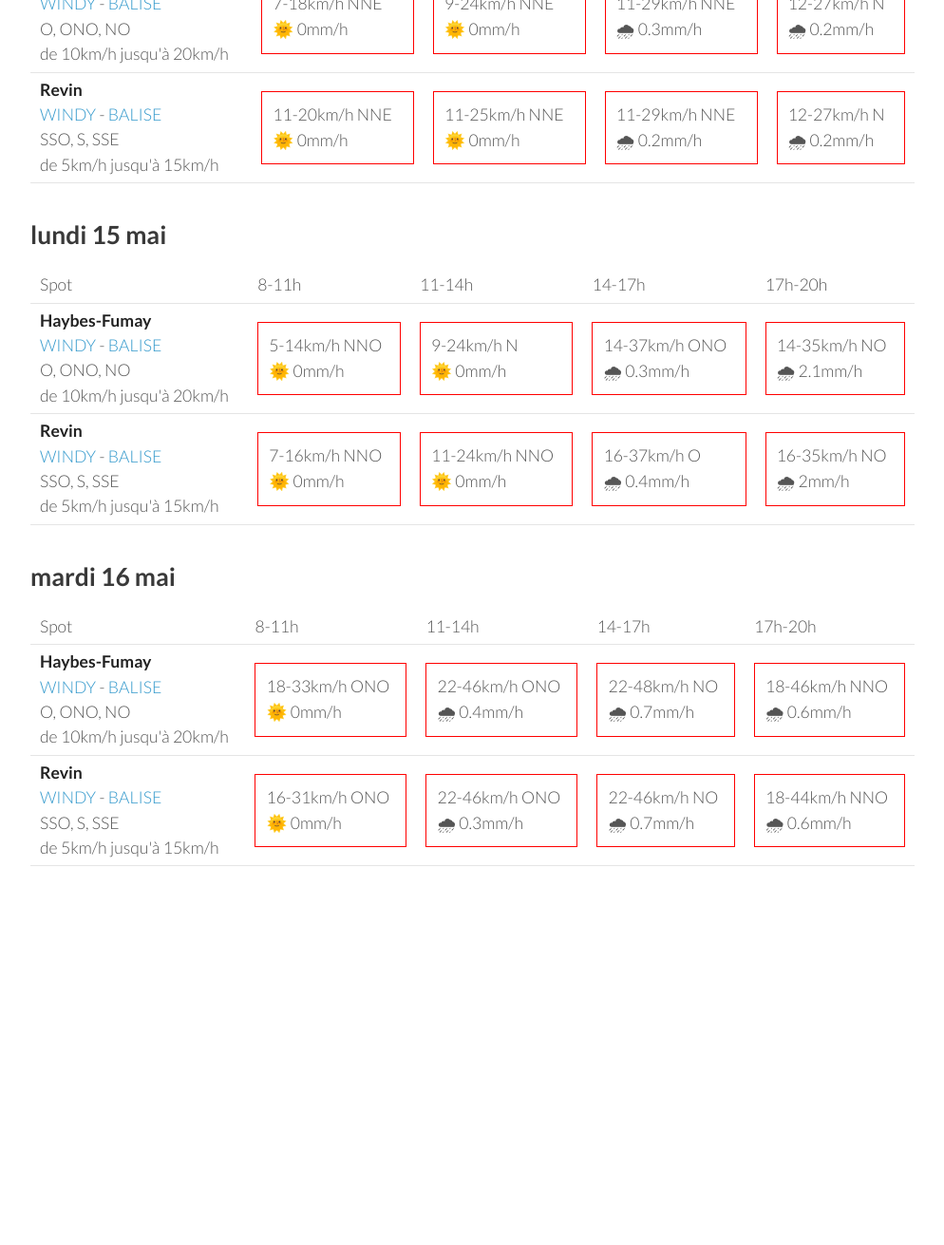
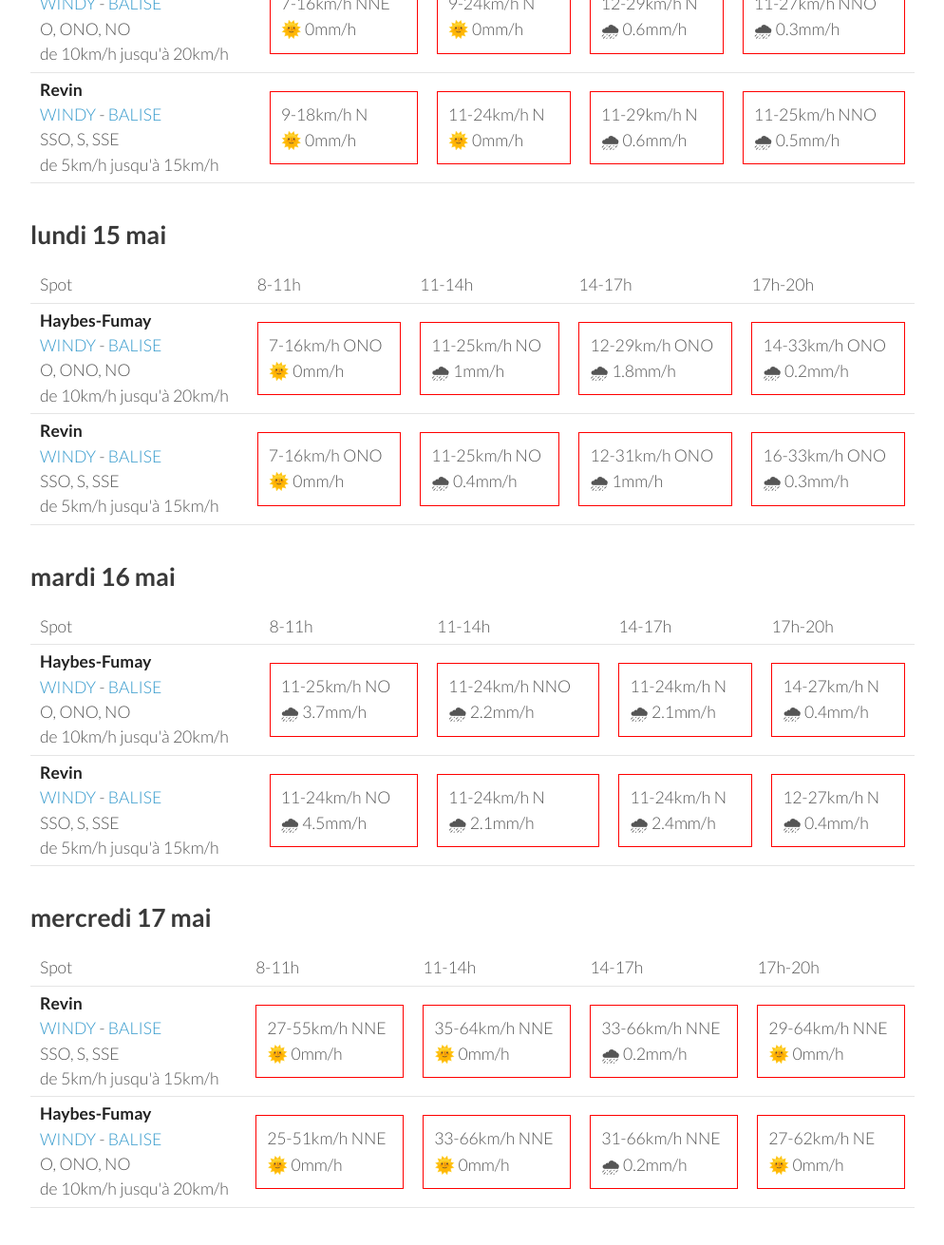
Before and after one commit to parapente-dans-le-nord/parapente-dans-le-nord.github.io, a Jekyll site: the page built from ardennes.markdown, in a window 1280 px wide and 1400 px high, scrolled down 1126 px. Shown: the top 1311 px of the window at 95% size, without its empty margins (26-1020 px from the left). Built offline with Jekyll 4.4.1, drawn with Linux system fonts in a browser that asks for light colours; before the commit the page ends 2166 px from its top, so only the background shows below that; some of the changed text lies outside the part shown.

Commit message:
update index.markdown

```diff
--- a/ardennes.markdown
+++ b/ardennes.markdown
@@ -96,20 +96,20 @@ page mise à jour le vendredi 12 mai 06:10
 <tr>
         <td><strong>Haybes-Fumay</strong><br><a href="https://windy.com/49.998/4.715?49.913,4.738,10">WINDY</a> - <span class=""><a href="http://www.balisemeteo.com/balise.php?idBalise=104">BALISE</a> </span><br> <span class="vent-favorable">O, ONO, NO</span><br><span class="force-vent">de 10km/h jusqu'à 20km/h</span> </td>
 
-            <td><div class="not-flyable"><p>7-18km/h NNE</p><p>🌞 0mm/h</p></div></td>
-            <td><div class="not-flyable"><p>9-24km/h NNE</p><p>🌞 0mm/h</p></div></td>
-            <td><div class="not-flyable"><p>11-29km/h NNE</p><p>🌧 0.3mm/h</p></div></td>
-            <td><div class="not-flyable"><p>12-27km/h N</p><p>🌧 0.2mm/h</p></div></td>
+            <td><div class="not-flyable"><p>7-16km/h NNE</p><p>🌞 0mm/h</p></div></td>
+            <td><div class="not-flyable"><p>9-24km/h N</p><p>🌞 0mm/h</p></div></td>
+            <td><div class="not-flyable"><p>12-29km/h N</p><p>🌧 0.6mm/h</p></div></td>
+            <td><div class="not-flyable"><p>11-27km/h NNO</p><p>🌧 0.3mm/h</p></div></td>
 
 
     </tr>
 <tr>
         <td><strong>Revin</strong><br><a href="https://windy.com/49.948/4.625?49.543,4.625,8">WINDY</a> - <span class=""><a href="http://www.balisemeteo.com/balise.php?idBalise=5019">BALISE</a> </span><br> <span class="vent-favorable">SSO, S, SSE</span><br><span class="force-vent">de 5km/h jusqu'à 15km/h</span> </td>
 
-            <td><div class="not-flyable"><p>11-20km/h NNE</p><p>🌞 0mm/h</p></div></td>
-            <td><div class="not-flyable"><p>11-25km/h NNE</p><p>🌞 0mm/h</p></div></td>
-            <td><div class="not-flyable"><p>11-29km/h NNE</p><p>🌧 0.2mm/h</p></div></td>
-            <td><div class="not-flyable"><p>12-27km/h N</p><p>🌧 0.2mm/h</p></div></td>
+            <td><div class="not-flyable"><p>9-18km/h N</p><p>🌞 0mm/h</p></div></td>
+            <td><div class="not-flyable"><p>11-24km/h N</p><p>🌞 0mm/h</p></div></td>
+            <td><div class="not-flyable"><p>11-29km/h N</p><p>🌧 0.6mm/h</p></div></td>
+            <td><div class="not-flyable"><p>11-25km/h NNO</p><p>🌧 0.5mm/h</p></div></td>
 
 
     </tr>
@@ -132,20 +132,20 @@ page mise à jour le vendredi 12 mai 06:10
 <tr>
         <td><strong>Haybes-Fumay</strong><br><a href="https://windy.com/49.998/4.715?49.913,4.738,10">WINDY</a> - <span class=""><a href="http://www.balisemeteo.com/balise.php?idBalise=104">BALISE</a> </span><br> <span class="vent-favorable">O, ONO, NO</span><br><span class="force-vent">de 10km/h jusqu'à 20km/h</span> </td>
 
-            <td><div class="not-flyable"><p>5-14km/h NNO</p><p>🌞 0mm/h</p></div></td>
-            <td><div class="not-flyable"><p>9-24km/h N</p><p>🌞 0mm/h</p></div></td>
-            <td><div class="not-flyable"><p>14-37km/h ONO</p><p>🌧 0.3mm/h</p></div></td>
-            <td><div class="not-flyable"><p>14-35km/h NO</p><p>🌧 2.1mm/h</p></div></td>
+            <td><div class="not-flyable"><p>7-16km/h ONO</p><p>🌞 0mm/h</p></div></td>
+            <td><div class="not-flyable"><p>11-25km/h NO</p><p>🌧 1mm/h</p></div></td>
+            <td><div class="not-flyable"><p>12-29km/h ONO</p><p>🌧 1.8mm/h</p></div></td>
+            <td><div class="not-flyable"><p>14-33km/h ONO</p><p>🌧 0.2mm/h</p></div></td>
 
 
     </tr>
 <tr>
         <td><strong>Revin</strong><br><a href="https://windy.com/49.948/4.625?49.543,4.625,8">WINDY</a> - <span class=""><a href="http://www.balisemeteo.com/balise.php?idBalise=5019">BALISE</a> </span><br> <span class="vent-favorable">SSO, S, SSE</span><br><span class="force-vent">de 5km/h jusqu'à 15km/h</span> </td>
 
-            <td><div class="not-flyable"><p>7-16km/h NNO</p><p>🌞 0mm/h</p></div></td>
-            <td><div class="not-flyable"><p>11-24km/h NNO</p><p>🌞 0mm/h</p></div></td>
-            <td><div class="not-flyable"><p>16-37km/h O</p><p>🌧 0.4mm/h</p></div></td>
-            <td><div class="not-flyable"><p>16-35km/h NO</p><p>🌧 2mm/h</p></div></td>
+            <td><div class="not-flyable"><p>7-16km/h ONO</p><p>🌞 0mm/h</p></div></td>
+            <td><div class="not-flyable"><p>11-25km/h NO</p><p>🌧 0.4mm/h</p></div></td>
+            <td><div class="not-flyable"><p>12-31km/h ONO</p><p>🌧 1mm/h</p></div></td>
+            <td><div class="not-flyable"><p>16-33km/h ONO</p><p>🌧 0.3mm/h</p></div></td>
 
 
     </tr>
@@ -168,20 +168,20 @@ page mise à jour le vendredi 12 mai 06:10
 <tr>
         <td><strong>Haybes-Fumay</strong><br><a href="https://windy.com/49.998/4.715?49.913,4.738,10">WINDY</a> - <span class=""><a href="http://www.balisemeteo.com/balise.php?idBalise=104">BALISE</a> </span><br> <span class="vent-favorable">O, ONO, NO</span><br><span class="force-vent">de 10km/h jusqu'à 20km/h</span> </td>
 
-            <td><div class="not-flyable"><p>18-33km/h ONO</p><p>🌞 0mm/h</p></div></td>
-            <td><div class="not-flyable"><p>22-46km/h ONO</p><p>🌧 0.4mm/h</p></div></td>
-            <td><div class="not-flyable"><p>22-48km/h NO</p><p>🌧 0.7mm/h</p></div></td>
-            <td><div class="not-flyable"><p>18-46km/h NNO</p><p>🌧 0.6mm/h</p></div></td>
+            <td><div class="not-flyable"><p>11-25km/h NO</p><p>🌧 3.7mm/h</p></div></td>
+            <td><div class="not-flyable"><p>11-24km/h NNO</p><p>🌧 2.2mm/h</p></div></td>
+            <td><div class="not-flyable"><p>11-24km/h N</p><p>🌧 2.1mm/h</p></div></td>
+            <td><div class="not-flyable"><p>14-27km/h N</p><p>🌧 0.4mm/h</p></div></td>
 
 
     </tr>
 <tr>
         <td><strong>Revin</strong><br><a href="https://windy.com/49.948/4.625?49.543,4.625,8">WINDY</a> - <span class=""><a href="http://www.balisemeteo.com/balise.php?idBalise=5019">BALISE</a> </span><br> <span class="vent-favorable">SSO, S, SSE</span><br><span class="force-vent">de 5km/h jusqu'à 15km/h</span> </td>
 
-            <td><div class="not-flyable"><p>16-31km/h ONO</p><p>🌞 0mm/h</p></div></td>
-            <td><div class="not-flyable"><p>22-46km/h ONO</p><p>🌧 0.3mm/h</p></div></td>
-            <td><div class="not-flyable"><p>22-46km/h NO</p><p>🌧 0.7mm/h</p></div></td>
-            <td><div class="not-flyable"><p>18-44km/h NNO</p><p>🌧 0.6mm/h</p></div></td>
+            <td><div class="not-flyable"><p>11-24km/h NO</p><p>🌧 4.5mm/h</p></div></td>
+            <td><div class="not-flyable"><p>11-24km/h N</p><p>🌧 2.1mm/h</p></div></td>
+            <td><div class="not-flyable"><p>11-24km/h N</p><p>🌧 2.4mm/h</p></div></td>
+            <td><div class="not-flyable"><p>12-27km/h N</p><p>🌧 0.4mm/h</p></div></td>
 
 
     </tr>
@@ -189,3 +189,39 @@ page mise à jour le vendredi 12 mai 06:10
 </tbody>
 </table>
 {:/}
+## mercredi 17 mai
+
+{::nomarkdown}
+<table>
+  <tbody>
+    <tr>
+      <td>Spot</td>
+      <td>8-11h</td>
+      <td>11-14h</td>
+      <td>14-17h</td>
+      <td>17h-20h</td>
+    </tr>
+<tr>
+        <td><strong>Revin</strong><br><a href="https://windy.com/49.948/4.625?49.543,4.625,8">WINDY</a> - <span class=""><a href="http://www.balisemeteo.com/balise.php?idBalise=5019">BALISE</a> </span><br> <span class="vent-favorable">SSO, S, SSE</span><br><span class="force-vent">de 5km/h jusqu'à 15km/h</span> </td>
+
+            <td><div class="not-flyable"><p>27-55km/h NNE</p><p>🌞 0mm/h</p></div></td>
+            <td><div class="not-flyable"><p>35-64km/h NNE</p><p>🌞 0mm/h</p></div></td>
+            <td><div class="not-flyable"><p>33-66km/h NNE</p><p>🌧 0.2mm/h</p></div></td>
+            <td><div class="not-flyable"><p>29-64km/h NNE</p><p>🌞 0mm/h</p></div></td>
+
+
+    </tr>
+<tr>
+        <td><strong>Haybes-Fumay</strong><br><a href="https://windy.com/49.998/4.715?49.913,4.738,10">WINDY</a> - <span class=""><a href="http://www.balisemeteo.com/balise.php?idBalise=104">BALISE</a> </span><br> <span class="vent-favorable">O, ONO, NO</span><br><span class="force-vent">de 10km/h jusqu'à 20km/h</span> </td>
+
+            <td><div class="not-flyable"><p>25-51km/h NNE</p><p>🌞 0mm/h</p></div></td>
+            <td><div class="not-flyable"><p>33-66km/h NNE</p><p>🌞 0mm/h</p></div></td>
+            <td><div class="not-flyable"><p>31-66km/h NNE</p><p>🌧 0.2mm/h</p></div></td>
+            <td><div class="not-flyable"><p>27-62km/h NE</p><p>🌞 0mm/h</p></div></td>
+
+
+    </tr>
+
+</tbody>
+</table>
+{:/}
```
Also changed, not shown: other parts of ardennes.markdown (+1 -1 lines).
